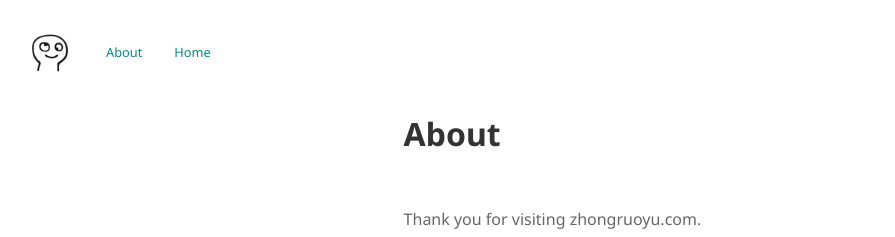
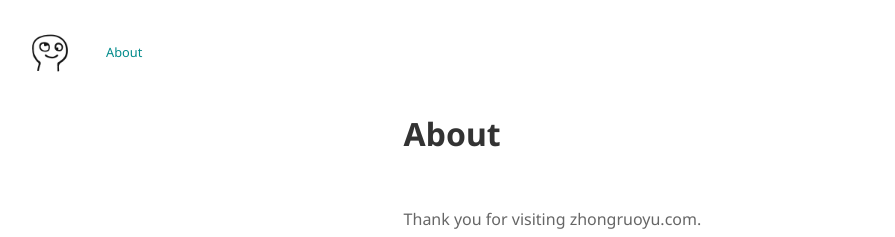
Before and after one commit to ZhongRuoyu/zhongruoyu.com, a Jekyll site: the page built from pages/core/about.html, in a window 1280 px wide. Shown: the top 237 px of the page, without its empty margins (6-901 px from the left). Built offline with Jekyll 4.4.1, drawn with Linux system fonts in a browser that asks for light colours.

Commit message:
Error fixed

```diff
--- a/_includes/navigation.html
+++ b/_includes/navigation.html
@@ -36,9 +36,6 @@
             href="{{ category.path }}">{{ category.name }}</a>
         </li>
       {%- endfor -%}
-      <li class="navigation-list-item navigation-list-item-home">
-        <a class="navigation-link" href="/">Home</a>
-      </li>
     </ul>
   </nav>
 {%- endif -%}
```
